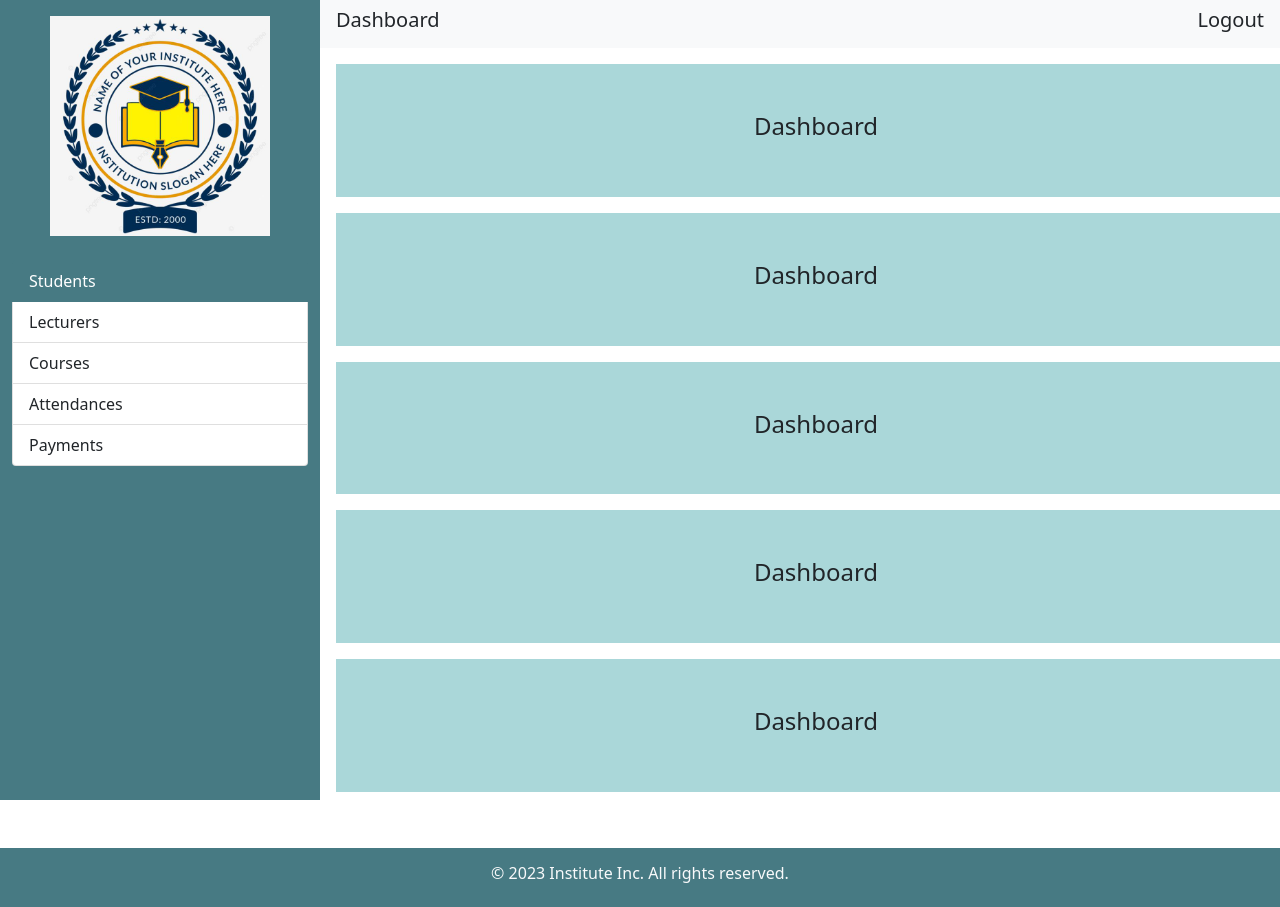
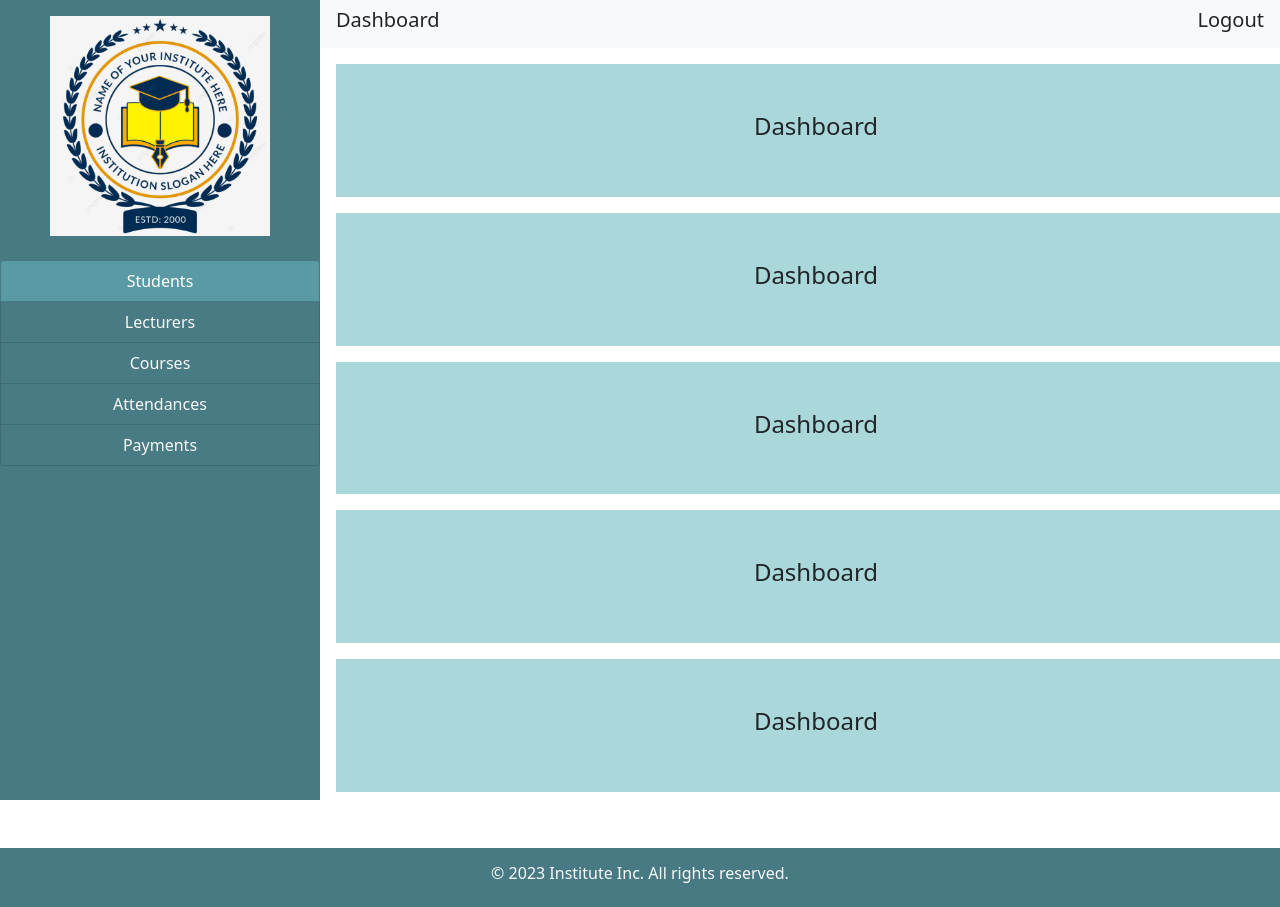
Before and after one commit to santhossunthar/student-management-system-php, a CodeIgniter 4 app: template app/Views/dashboard.php in a window 1280 px wide. Run offline with PHP 8.4 and a stand-in for CodeIgniter, Linux system fonts and the light colour scheme; the template is opened without the code that fills it, so the values that code supplies are empty; some libraries are stand-ins or nearby versions.

Commit message:
Updated dashboard sidebar

```diff
--- a/app/Views/components/dashboard/sidebar.php
+++ b/app/Views/components/dashboard/sidebar.php
@@ -3,20 +3,20 @@
         <img src="<?php echo base_url('assets/images/brand-logo.jpg'); ?>" alt="logo">
     </div>
 
-    <div class="list-group mt-4">
-        <a href="#" class="list-group-item list-group-item-action active">
+    <div class="list-group text-center mt-4">
+        <a href="#" class="list-group-item list-group-item-action sidebar-item-active active">
             Students
         </a>
-        <a href="#" class="list-group-item list-group-item-action">
+        <a href="#" class="list-group-item list-group-item-action sidebar-item text-light">
             Lecturers
         </a>
-        <a href="#" class="list-group-item list-group-item-action">
+        <a href="#" class="list-group-item list-group-item-action sidebar-item text-light">
             Courses
         </a>
-        <a href="#" class="list-group-item list-group-item-action">
+        <a href="#" class="list-group-item list-group-item-action sidebar-item text-light">
             Attendances
         </a>
-        <a href="#" class="list-group-item list-group-item-action">
+        <a href="#" class="list-group-item list-group-item-action sidebar-item text-light">
             Payments
         </a>
     </div>
--- a/app/Views/dashboard.php
+++ b/app/Views/dashboard.php
@@ -13,7 +13,7 @@
 <body>
     <div class="container-fluid">
         <div class="row">
-            <div class="col-md-3 bg-primary vh-100">
+            <div class="col-md-3 bg-primary p-0 vh-100">
                 <?php include("components/dashboard/sidebar.php") ?>
             </div>
 
```
Also changed, not shown: public/assets/css/custom.css, public/assets/css/custom.scss, 1 other file.
